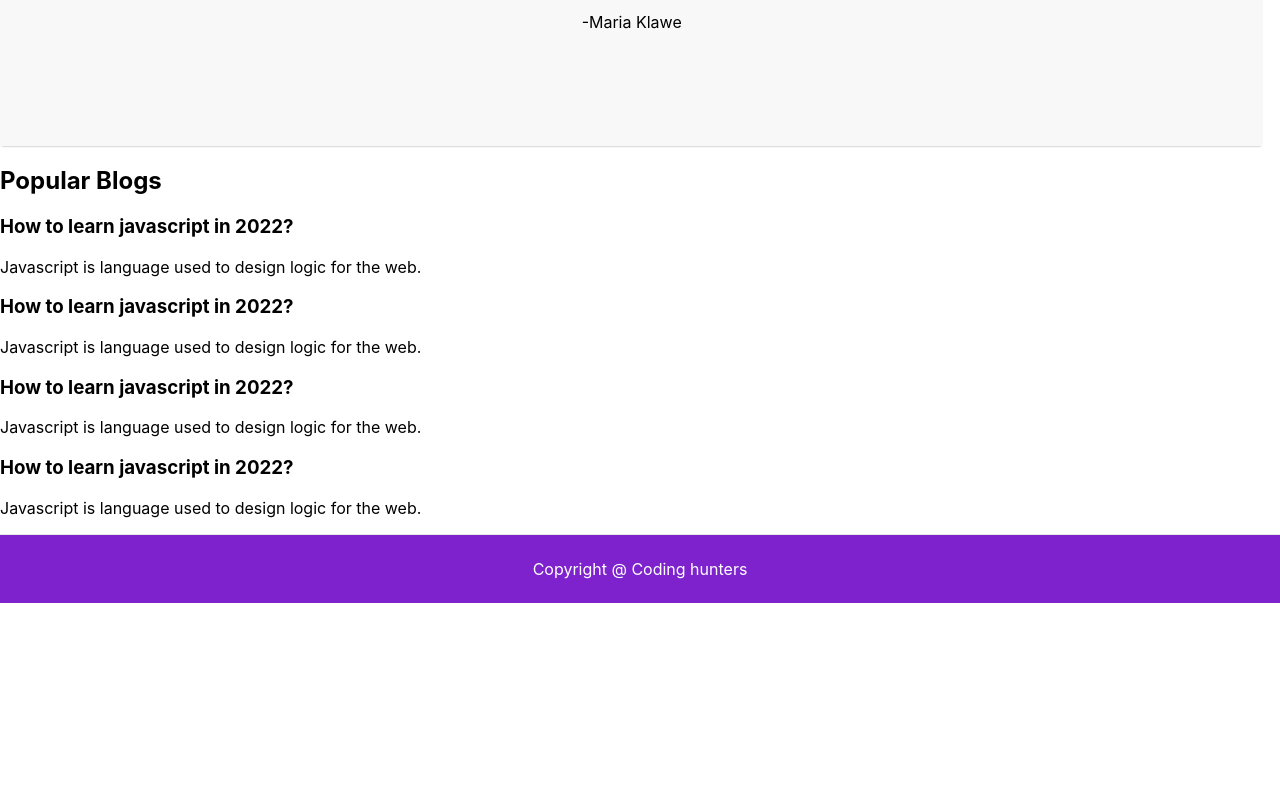
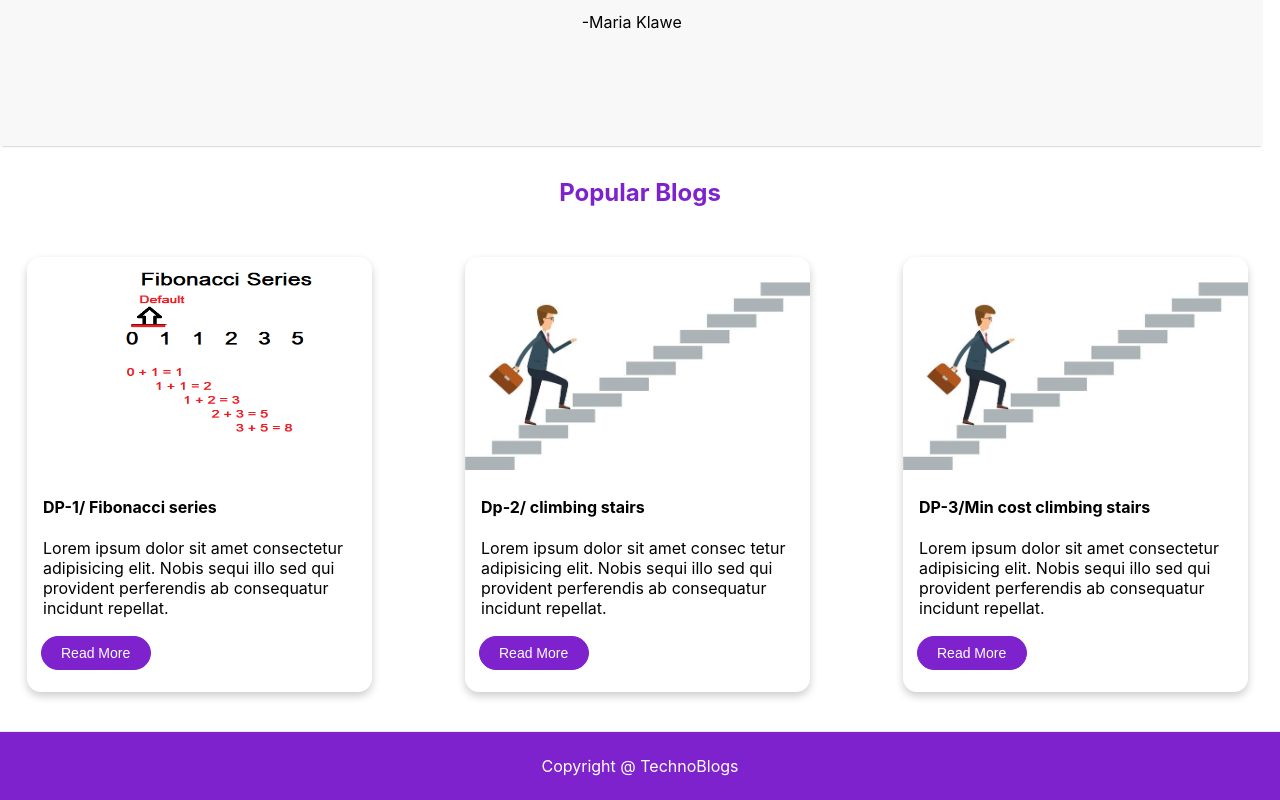
Before and after one commit to Punit9349/My-Blog-Website, a Next.js app: page / in a window 1280 px wide. Shown: the part 882-1682 px from the top of the page. Before the commit the page ends 1485 px from the top, so only its background shows below. Built offline with nearby package versions, Linux system fonts and the light colour scheme.

Commit message:
Adding styles

```diff
--- a/components/Navbar.js
+++ b/components/Navbar.js
@@ -8,7 +8,7 @@ const Navbar = () => {
          <nav className={styles1.mainnav}>
         <ul>
           <Link href='/' >
-             <a><h3 className={styles1.logo} >Hunting Coder</h3></a>
+             <a><h3 className={styles1.logo} >TechnoBlogs</h3></a>
            </Link>
 
           <Link href='/' >
--- /dev/null
+++ b/components/Popular.js
@@ -0,0 +1,49 @@
+import React from 'react'
+import styles from '../styles/Popular.module.css'
+
+const Popular = () => {
+  return (
+    <div>
+
+          <h2 className={styles.blogg}>Popular Blogs</h2>
+          <div className={styles.course}>
+
+            <div className={styles.card}>
+            <picture><img className={styles.myImg} src="/P1.png" alt="" width="345px" height="213px"/></picture>
+            <div className={styles.container}>
+              <h4><b>DP-1/ Fibonacci series</b></h4>
+              <p>Lorem ipsum dolor sit amet consectetur adipisicing elit. Nobis sequi illo sed qui provident perferendis ab consequatur incidunt repellat.</p>
+              <a><button className={styles.button}>Read More</button></a>
+            </div>
+            </div>
+
+            <div className={styles.card}>
+            <picture><img className={styles.myImg} src="/P2.jpg" alt="" width="345px" height="213px"/></picture>
+            <div className={styles.container}>
+              <h4><b>Dp-2/ climbing stairs</b></h4>
+              <p>Lorem ipsum dolor sit amet consec tetur adipisicing elit. Nobis sequi illo sed qui provident perferendis ab consequatur incidunt repellat.</p>
+              <a><button className={styles.button}>Read More</button></a>
+            </div>
+            </div>
+
+            <div className={styles.card}>
+            <picture><img className={styles.myImg} src="/P2.jpg" alt="" width="345px" height="213px"/></picture>
+            <div className={styles.container}>
+              <h4><b>DP-3/Min cost climbing stairs</b></h4>
+              <p>Lorem ipsum dolor sit amet consectetur adipisicing elit. Nobis sequi illo sed qui provident perferendis ab consequatur incidunt repellat.</p>
+              <a><button className={styles.button}>Read More</button></a>
+            </div>
+            </div>
+
+
+
+
+
+
+
+        </div>
+    </div>
+  )
+}
+
+export default Popular
--- a/pages/Signup.js
+++ b/pages/Signup.js
@@ -26,7 +26,7 @@ const Signup = () => {
         if(json.success){
           // save the auth token and redirect
           localStorage.setItem('token', json.authToken);
-          router.push("/login");
+          router.push("/Login");
           // props.showAlert("Account created successfully", "success")
         } else{
           //  props.showAlert("Invalid Credentials", "danger")
--- a/pages/index.js
+++ b/pages/index.js
@@ -1,9 +1,10 @@
 import Head from 'next/head'
-import Script from 'next/script'
-import Link from 'next/link'
-import Image from 'next/image'
+// import Script from 'next/script'
+// import Link from 'next/link'
+// import Image from 'next/image'
 import styles from '../styles/Home.module.css'
 import Navbar from '../components/Navbar'
+import Popular from '../components/Popular';
 
 export default function Home() {
   const img = "/homeimg2.jpg";
@@ -22,8 +23,6 @@ export default function Home() {
               .title1{
                 padding-top:47px;
               }
-
-
           `}
         </style>
       <Head>
@@ -32,70 +31,37 @@ export default function Home() {
         <meta name="keywords" content="next, blog, hunting coder blog, next js" />
         <link rel="icon" href="/favicon.ico" />
         {/* <script src="https://kit.fontawesome.com/004c7e6d5b.js" crossorigin="anonymous"></script> */}
-        {/* <link href="https://cdn.jsdelivr.net/npm/bootstrap@5.2.0-beta1/dist/css/bootstrap.min.css" rel="stylesheet" integrity="sha384-0evHe/X+R7YkIZDRvuzKMRqM+OrBnVFBL6DOitfPri4tjfHxaWutUpFmBp4vmVor" crossorigin="anonymous"/> */}
       </Head>
-      {/* <script src="https://cdn.jsdelivr.net/npm/bootstrap@5.2.0-beta1/dist/js/bootstrap.bundle.min.js" integrity="sha384-pprn3073KE6tl6bjs2QrFaJGz5/SUsLqktiwsUTF55Jfv3qYSDhgCecCxMW52nD2" crossorigin="anonymous"></script> */}
+
       <Navbar/>
 
       <div className="part1">
 
       <main className={styles.main}>
         <h1 className="title1">
-          <span className='myspan'>Hunting Coder</span>
+          <span className='myspan'>TechnoBlogs</span>
         </h1>
 
-        {/* <Image className={styles.myImg} src="/homeimg.jpg" width={237} height={158} /> */}
-
         <p className={styles.description}>
-          A Blog for Hunting coders by the hunting coder
+          A Blog for helping coders community by providing our services and easy to understand blogs.
         </p>
 
-        </main>
+        <a><button className={styles.button}>Let's Start</button></a>
+
+      </main>
 
         </div>
 
         <div className={styles.quote}>
-        {/* <i className="fa-solid fa-quote-left" ></i> */}
         <picture><img src="/quoteicon1.png" alt="" className={styles.iconq} /></picture>
           <p className={styles.quotetxt}>Coding is today language of creativity. All our children deserve a chance to become creators instead consumers of computer science.
           </p>
 
           <p className={styles.quotetxt1}>-Maria Klawe</p>
-
         </div>
 
-        <div className={styles.blogitem}>
 
-        <div>
-          <h2 className={styles.blogg}>Popular Blogs</h2>
-          <div className="blogItem">
-            <h3>How to learn javascript in 2022?</h3>
-            <p>Javascript is language used to design logic for the web.</p>
-          </div>
-        </div>
-
-        <div className={styles.blog}>
-          <div className={styles.blogitem}>
-            <h3>How to learn javascript in 2022?</h3>
-            <p>Javascript is language used to design logic for the web.</p>
-          </div>
-        </div>
-
-        <div className={styles.blog}>
-          <div className={styles.blogitem}>
-            <h3>How to learn javascript in 2022?</h3>
-            <p>Javascript is language used to design logic for the web.</p>
-          </div>
-        </div>
-
-        <div className={styles.blog}>
-          <div className={styles.blogitem}>
-            <h3>How to learn javascript in 2022?</h3>
-            <p>Javascript is language used to design logic for the web.</p>
-          </div>
-        </div>
-
-        </div>
+      <Popular/>
 
       <footer className={styles.footer}>
         <a
@@ -103,11 +69,7 @@ export default function Home() {
           target="_blank"
           rel="noopener noreferrer"
         >
-          Copyright @ Coding hunters
-          {/* Powered by{' '}
-          <span className={styles.logo}>
-            <Image src="/vercel.svg" alt="Vercel Logo" width={72} height={16} />
-          </span> */}
+          Copyright @ TechnoBlogs
         </a>
       </footer>
     </div>
--- a/styles/Home.module.css
+++ b/styles/Home.module.css
@@ -63,6 +63,7 @@
   line-height: 1.5;
   font-size: 1.5rem;
   color: rgb(0, 0, 0);
+  margin-top: 0px;
 }
 
 .code {
@@ -160,17 +161,16 @@
 
 
 .button{
-    /* background-color: rgba(26, 164, 39, 0.889); */
   border-radius: 8px;
-    color: black;
+  background-color: #7E22CE;
+  color: white;
   font-weight: 500;
   font-size: larger;
-    padding: 10px 22px;
+  padding: 8px 20px;
   margin: 2px 2px;
   text-align: center;
-    font-size: 10px;
+  font-size: 17px;
   padding-left: 19px;
-    background-color: white;
   border: 1.8px solid #7E22CE;
   padding-left: 19px;
   margin-right: 23px;
@@ -178,12 +178,13 @@
 }
 
 .button {
-  transition-duration: 0.4s;
+transition-duration: 0.3s;
 }
 
 .button:hover {
-  background-color: #7E22CE;
+background-color: #7e22cece;
 color: white;
+border: 1.8px solid #7E22CE;
 }
 
 .logo{
@@ -241,8 +242,3 @@
   margin-right: 1160px;
   padding-bottom: 0px;
 }
-
-.blogg{
-  display:flex;
-  justify-content:centre;
-}
--- /dev/null
+++ b/styles/Popular.module.css
@@ -0,0 +1,81 @@
+
+.blogg{
+    display: flex;
+    justify-content: center;
+    padding-top: 12px;
+    color: #7E22CE;
+    font-size: revert;
+  }
+
+.course{
+    display: grid;
+    column-gap: 34px;
+    row-gap: 57px;
+    margin-top: 50px;
+    grid-template-columns: 1fr 1fr 1fr;
+    margin-bottom: 39px;
+}
+
+.h2{
+ margin-top: 120px;
+ display: flex;
+ justify-content: center;
+ font-size:29px;
+ color:#7E22CE;
+ font-family: cursive;
+}
+
+.card {
+   box-shadow: 0 4px 8px 0 rgba(0,0,0,0.2);
+   transition: 0.3s;
+   width: 345px;
+   display: flex;
+   flex-direction: column;
+   margin-left: 27px;
+   border-radius: 14px;
+ }
+
+ .card:hover {
+   box-shadow: 0 8px 16px 0 rgba(0,0,0,0.2);
+ }
+
+ .container {
+   padding: 2px 16px;
+ }
+
+ .card {
+   box-shadow: 0 4px 8px 0 rgba(0,0,0,0.2);
+   transition: 0.3s;
+   /* border-radius: 20px;  */
+ }
+
+
+ .myImg {
+   border-radius: 14px 14px 0 0;
+ }
+
+ .button{
+   border-radius: 20px;
+   background-color: #7E22CE;
+   color: white;
+   font-weight: 450;
+   font-size: 14px;
+   padding: 8px 20px;
+   margin: 2px 2px;
+   text-align: center;
+   border: 1.8px solid #7E22CE;
+   padding-left: 19px;
+   margin-right: 23px;
+   margin-left: -2px;
+   margin-bottom: 20px;
+}
+
+.button {
+ transition-duration: 0.3s;
+}
+
+.button:hover {
+ background-color: white;
+ color: black;
+ border: 1.8px solid #7E22CE;
+}
```
Also changed, not shown: public/P1.png (added), public/P2.jpg (added). Lines whose indentation alone changed are shown as unchanged.
